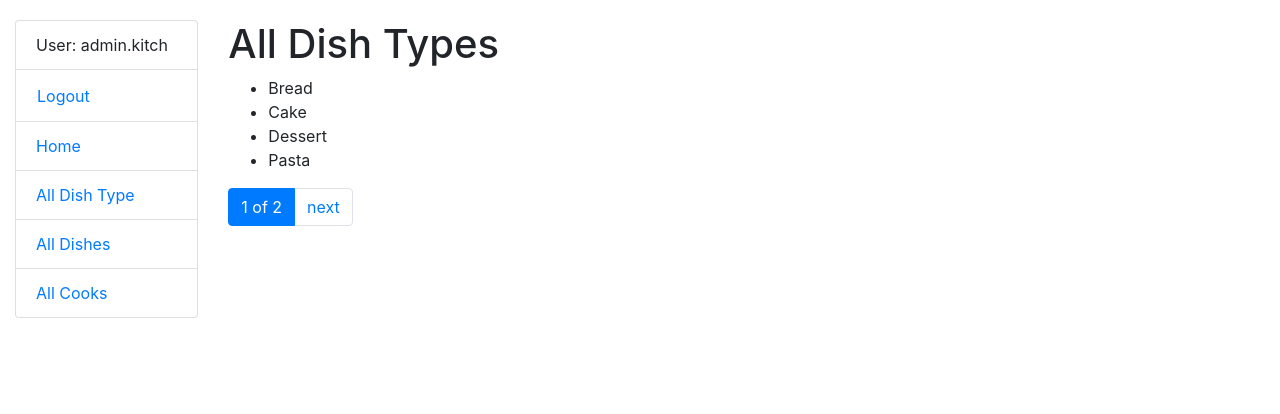
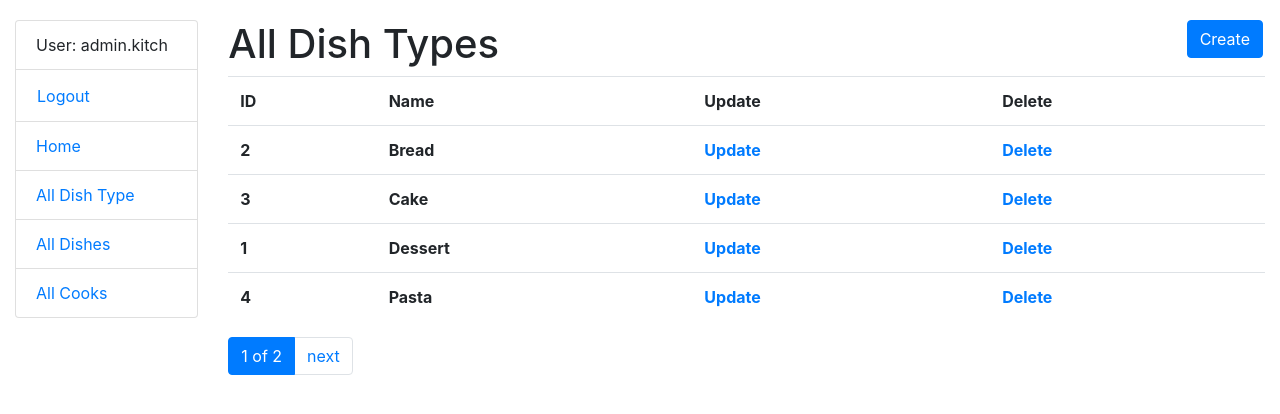
Before and after one commit to DevEvgeny/kitchen-service, a Django app: page /dish-types/ in a window 1280 px wide. Shown: the top 414 px of the page. Run offline with Django 5.2, Linux system fonts and the light colour scheme; a user stored in the database is signed in; data comes from the database, SQL or seed files in the repository; both versions use the stored data as it was after the commit; lists and menus that the app fills with data are empty.

Commit message:
added create/delete/update form for DishType.Model

```diff
--- a/kitchen/urls.py
+++ b/kitchen/urls.py
@@ -4,13 +4,18 @@ from .views import (index,
                     DishTypeListView,
                     DishListView,
                     DishDetailView,
+                    DishTypeCreateView,
+                    DishTypeUpdateView,
+                    DishTypeDeleteView,
                     CookListView,
                     CookDetailView)
-
 
 urlpatterns = [
     path("", index, name="index"),
     path("dish-types/", DishTypeListView.as_view(), name="dish-types-list"),
+    path("dish-types/create/", DishTypeCreateView.as_view(), name="dish-types-create"),
+    path("dish-types/<int:pk>/update/", DishTypeUpdateView.as_view(), name="dish-types-update"),
+    path("dish-types/<int:pk>/delete/", DishTypeDeleteView.as_view(), name="dish-types-delete"),
     path("dishes/", DishListView.as_view(), name="dish-list"),
     path("dishes/<int:pk>/", DishDetailView.as_view(), name="dish-detail"),
     path("cooks/", CookListView.as_view(), name="cook-list"),
--- a/kitchen/views.py
+++ b/kitchen/views.py
@@ -1,6 +1,7 @@
 from django.contrib.auth.decorators import login_required
 from django.contrib.auth.mixins import LoginRequiredMixin
 from django.shortcuts import render
+from django.urls import reverse_lazy
 from django.views import generic
 
 from kitchen.models import (DishType,
@@ -31,6 +32,25 @@ class DishTypeListView(LoginRequiredMixin, generic.ListView):
     paginate_by = 4
 
 
+class DishTypeCreateView(LoginRequiredMixin, generic.CreateView):
+    model = Dish
+    fields = "__all__"
+    success_url = reverse_lazy("kitchen:dish-types-list")
+    template_name = "kitchen/dish_type_form.html"
+
+
+class DishTypeUpdateView(LoginRequiredMixin, generic.UpdateView):
+    model = Dish
+    fields = "__all__"
+    success_url = reverse_lazy("kitchen:dish-types-list")
+    template_name = "kitchen/dish_type_form.html"
+
+
+class DishTypeDeleteView(LoginRequiredMixin, generic.DeleteView):
+    model = Dish
+    success_url = reverse_lazy("kitchen:dish-types-list")
+    template_name = "kitchen/dish_type_confirm_delete.html"
+
 class DishListView(LoginRequiredMixin, generic.ListView):
     model = Dish
     queryset = Dish.objects.select_related("dish_type")
--- a/kitchen_service/settings.py
+++ b/kitchen_service/settings.py
@@ -40,6 +40,8 @@ INSTALLED_APPS = [
     "django.contrib.messages",
     "django.contrib.staticfiles",
     "debug_toolbar",
+    "crispy_forms",
+    "crispy_bootstrap4",
     "kitchen",
 ]
 
@@ -70,6 +72,8 @@ TEMPLATES = [
         },
     },
 ]
+
+CRISPY_TEMPLATE_PACK = "bootstrap4"
 
 WSGI_APPLICATION = "kitchen_service.wsgi.application"
 
@@ -125,7 +129,6 @@ STATIC_ROOT = BASE_DIR / "staticfiles"
 
 LOGIN_REDIRECT_URL = "/"
 
-
 # Default primary key field type
 # https://docs.djangoproject.com/en/5.2/ref/settings/#default-auto-field
 
--- a/templates/kitchen/cook_detail.html
+++ b/templates/kitchen/cook_detail.html
@@ -1,10 +1,9 @@
 {% extends "base.html" %}
 
 {% block content %}
-	<h1>Cook</h1>
+  <h1>Cook</h1>
   <p>First name : {{ cook.first_name }}</p>
   <p>Last name : {{ cook.last_name }}</p>
   <p>Year of exp : {{ cook.year_of_experience }}</p>
   <p>Cooked dishes : {{ cook.dishes.count }}</p>
-
 {% endblock %}
--- a/templates/kitchen/dish_type_list.html
+++ b/templates/kitchen/dish_type_list.html
@@ -1,12 +1,29 @@
 {% extends "base.html" %}
 
 {% block content %}
-  <h1>All Dish Types</h1>
-  {% if dish_type_list%}
+  <h1>All Dish Types <a href="{% url 'kitchen:dish-types-create' %}" class="btn btn-primary link-to-page">
+    Create
+  </a></h1>
+  {% if dish_type_list %}
+    <table class="table">
+      <tr>
+        <th>ID</th>
+        <th>Name</th>
+        <th>Update</th>
+        <th>Delete</th>
+      </tr>
+      {% for dish_type in dish_type_list %}
+        <tr>
+          <th>{{ dish_type.id }}</th>
+
+          <th>{{ dish_type.name }}</th>
+          <th><a href="{% url 'kitchen:dish-types-update' pk=dish_type.id %}">Update</a></th>
+          <th><a href="{% url 'kitchen:dish-types-delete' pk=dish_type.id%}">Delete</a></th>
+        </tr>
+      {% endfor %}
+    </table>
     <ul>
-      {% for dish_type in dish_type_list %}
-      	<li>{{ dish_type.name }}</li>
-      {% endfor %}
+
 
     </ul>
   {% endif %}
```
Also changed, not shown: templates/kitchen/dish_type_confirm_delete.html (added, +10 -0 lines), templates/kitchen/dish_type_form.html (added, +12 -0 lines), db.sqlite3.
